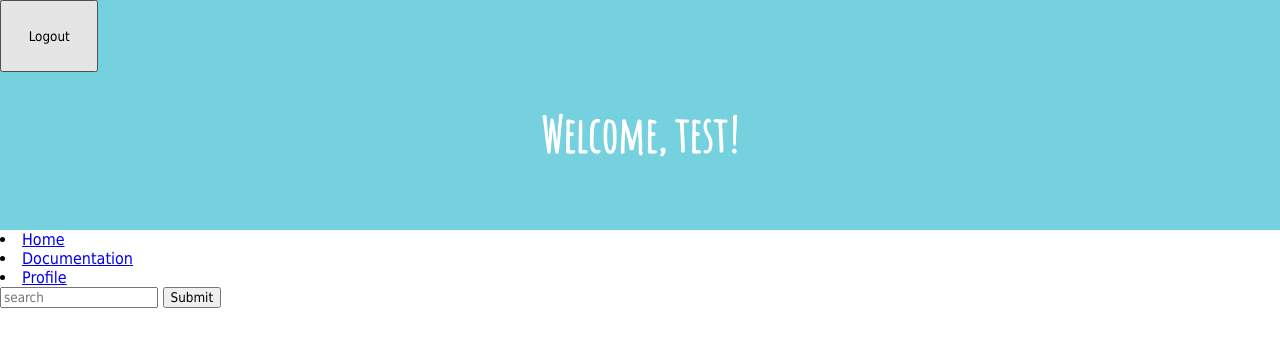
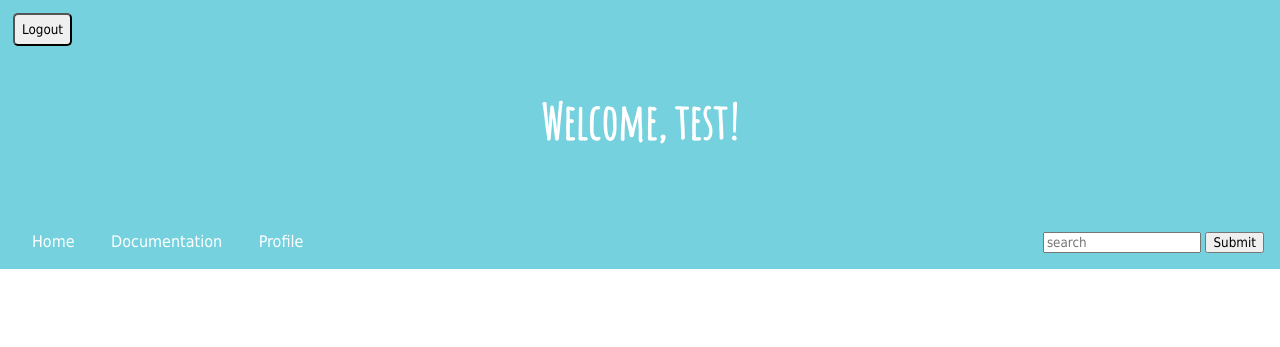
Before and after one commit to Vica17/VETO-Gruppexamination, a PHP site: template src/public/views/index.php in a window 1280 px wide. Shown: the top 347 px of the page. Run offline with PHP 8.4, Linux system fonts and the light colour scheme; the template is opened without the code that fills it, so the values that code supplies are empty; a user stored in the database is signed in.

Commit message:
style style styyyyyylleeeeeeeee

```diff
--- a/src/public/css/style.css
+++ b/src/public/css/style.css
@@ -29,9 +29,43 @@ header {
   -ms-flex-pack: center;
   justify-content: center; }
 
+nav {
+  background-color: #75d1dd;
+  display: -webkit-box;
+  display: -ms-flexbox;
+  display: flex;
+  -webkit-box-pack: justify;
+  -ms-flex-pack: justify;
+  justify-content: space-between;
+  -ms-flex-wrap: wrap;
+  flex-wrap: wrap;
+  padding: 1em; }
+  nav a {
+    text-decoration: none;
+    color: white;
+    margin: 1em; }
+
 .logout_button {
-  padding: 2em;
-  width: auto; }
+  -webkit-appearance: none;
+  -moz-appearance: none;
+  appearance: none;
+  padding: 0.5em;
+  width: auto;
+  border-radius: 5px;
+  margin: 1em; }
+
+.container_login_page {
+  display: -webkit-box;
+  display: -ms-flexbox;
+  display: flex;
+  -webkit-box-pack: center;
+  -ms-flex-pack: center;
+  justify-content: center;
+  -ms-flex-wrap: wrap;
+  flex-wrap: wrap; }
+
+.container_login_form {
+  padding: 5em; }
 
 .entry {
   max-width: 460px;
--- a/src/public/scripts/functions.js
+++ b/src/public/scripts/functions.js
@@ -94,7 +94,7 @@ async function logout(){
   })
   .then( async function() {
     sessionStorage.clear();
-    location.reload();
+    location.assign("/");
   });
 }
 
--- a/src/public/scss/_login.scss
+++ b/src/public/scss/_login.scss
@@ -1,4 +1,12 @@
 .logout_button{
-  padding: 2em;
-  width: auto;
+  @include button-style;
 }
+.container_login_page{
+  display: flex;
+  justify-content: center;
+  flex-wrap: wrap;
+}
+
+.container_login_form{
+  padding: 5em;
+}
--- a/src/public/scss/_navigation.scss
+++ b/src/public/scss/_navigation.scss
@@ -1,6 +1,14 @@
-.nav-left{
+nav{
+  background-color: $accent-color;
 
+  display: flex;
+  justify-content: space-between;
+  flex-wrap: wrap;
+  padding: 1em;
+
+  a{
+    text-decoration: none;
+    color: white;
+    margin: 1em;
+  }
 }
-.nav-rigth{
-
-}
--- a/src/public/scss/_variables.scss
+++ b/src/public/scss/_variables.scss
@@ -1,2 +1,9 @@
+$accent-color: rgb(117, 209, 221);
 
-$accent-color: rgb(117, 209, 221);
+@mixin button-style{
+  appearance: none;
+  padding: 0.5em;
+  width: auto;
+  border-radius: 5px;
+  margin: 1em;
+}
--- a/src/public/scss/style.scss
+++ b/src/public/scss/style.scss
@@ -1,5 +1,6 @@
 @import 'variables.scss';
 @import 'base.scss';
+@import 'navigation.scss';
 @import 'login.scss';
 @import 'entries.scss';
 @import 'profile.scss';
--- a/src/public/views/components/nav.php
+++ b/src/public/views/components/nav.php
@@ -1,15 +1,18 @@
-<div class="nav">
+<nav>
+
   <div class="nav-left">
-    <li> <a href="/">Home</a> </li>
-    <li> <a href="/Documentation">Documentation</a> </li>
+    <a href="/">Home</a>
+    <a href="/Documentation">Documentation</a>
     <?php if(isLoggedIn()): ?>
-      <li> <a href="/profile/<?php echo $_SESSION['username']; ?>">Profile</a> </li>
+      <a href="/profile/<?php echo $_SESSION['username']; ?>">Profile</a>
     <?php endif; ?>
   </div>
+
   <div class="nav-right">
     <form class="" action="/search" method="GET">
       <input type="search" name="key" placeholder="search">
       <button type="submit">Submit</button>
     </form>
   </div>
-</div>
+
+</nav>
--- a/src/public/views/index.php
+++ b/src/public/views/index.php
@@ -11,11 +11,20 @@
       <div class="container">
       <div id="entries" onload="getAllEntries()" class="entries"></div>
       <?php }
-    else {
-      require 'components/login_form.php';
-      require 'components/register_form.php';
-    }?>
-
+    else { ?>
+      <div class="container_login_page">
+        <div class="container_login_form">
+          <?php
+            require 'components/login_form.php';
+            ?>
+        </div>
+        <div class="container_login_form">
+          <?php
+            require 'components/register_form.php';
+          ?>
+        </div>
+      </div>
+      <?php  }?>
 
   <script src="/scripts/helpers.js"></script>
   <script src="/scripts/api.js"></script>
```
Also changed, not shown: src/public/views/profile.php (+7 -4 lines).
